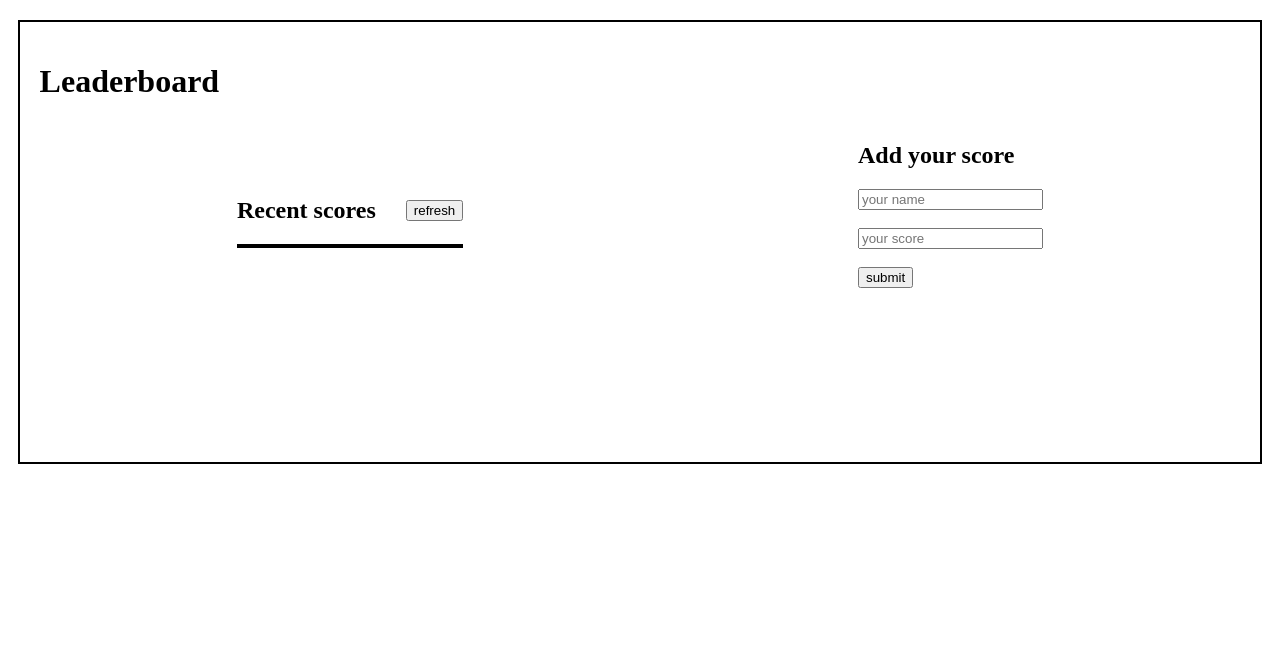
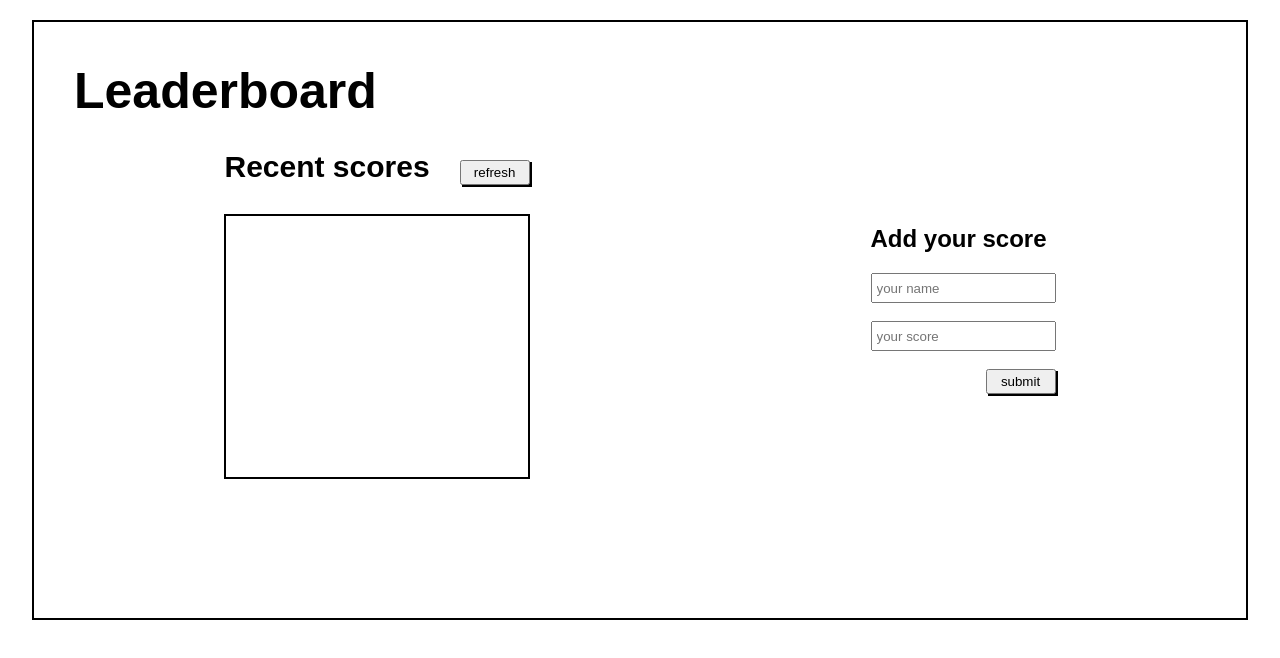
Before and after one commit to Roland-Ntwali/Leader-board, a website built with webpack: page src/index.html in a window 1280 px wide. Built offline with nearby package versions, Linux system fonts and the light colour scheme; no server answers.

Commit message:
Add styles for leaderboard

```diff
--- a/src/index.html
+++ b/src/index.html
@@ -10,7 +10,7 @@
 <body>
     <div class="container">
         <header>
-            <h1>
+            <h1 class="header">
                 Leaderboard
             </h1>
         </header>
@@ -18,7 +18,7 @@
             <div class="container_main">
                 <div class="recent_score_part">
                     <div class="title">
-                        <h2>Recent scores</h2>
+                        <h2 class="recent">Recent scores</h2>
                         <button  type="button" class="refresh" >refresh</button>
                     </div>
                     <div class="score">
@@ -29,7 +29,7 @@
                 </div>
                 <div class="add_your_score">
                    <div class="title_form">
-                    <h2>Add your score</h2>
+                    <h2 class="add_score">Add your score</h2>
                    </div>
                    <form>
                     <input type="text" class = 'your_score'  required  placeholder="your name" name="name"> <br><br>
--- a/src/style.css
+++ b/src/style.css
@@ -1,10 +1,29 @@
+* {
+  box-sizing: border-box;
+  margin: 0;
+  padding: 0;
+  font-family: 'poppins', sans-serif;
+}
+
+.header {
+  font-size: 50px;
+  font-weight: 600;
+  margin: 20px;
+}
+
+.recent {
+  font-size: 30px;
+  margin-top: 10px;
+  margin-bottom: 30px;
+}
+
 .container {
   border: 2px solid black;
   width: 95%;
   margin: 20px auto;
   padding: 20px;
   overflow: scroll;
-  height: 400px;
+  height: 600px;
 }
 
 .container_main {
@@ -15,13 +34,32 @@
 
 .title {
   display: flex;
-  align-items: center;
   justify-content: space-between;
   gap: 30px;
+  align-items: first baseline;
+}
+
+.refresh {
+  box-shadow: 2px 2px black;
+  width: 70px;
+  height: 25px;
+}
+
+.add_score {
+  margin-bottom: 20px;
+}
+
+#players_list {
+  display: flex;
+  flex-direction: column;
+  width: 100%;
 }
 
 .score {
   border: 2px solid black;
+  display: flex;
+  height: 265px;
+  overflow: scroll;
 }
 
 li:nth-child(even) {
@@ -32,8 +70,25 @@ li:nth-child(odd) {
   background-color: #eee;
 }
 
+#players_list li {
+  display: flex;
+  padding: 6px;
+}
+
 ul {
   list-style: none;
   margin: 0;
   padding: 0;
 }
+
+.submit_button {
+  box-shadow: 2px 2px black;
+  width: 70px;
+  height: 25px;
+  float: right;
+}
+
+.your_score {
+  height: 30px;
+  padding-left: 4px;
+}
```
Also changed, not shown: dist/index.html, dist/main.js.
